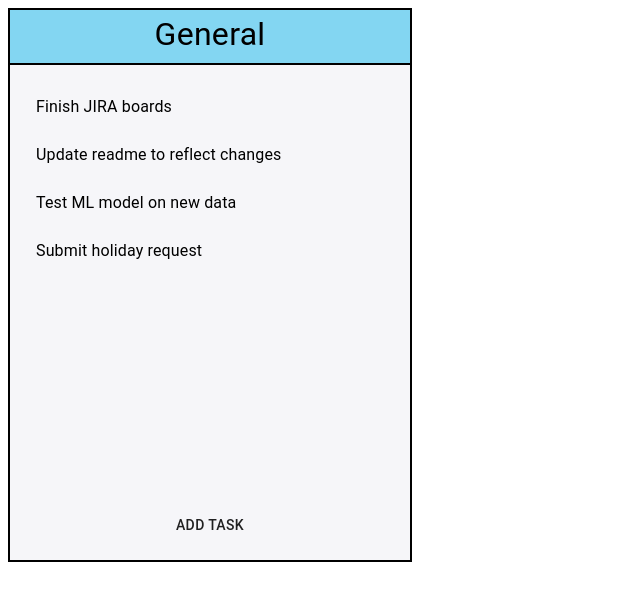
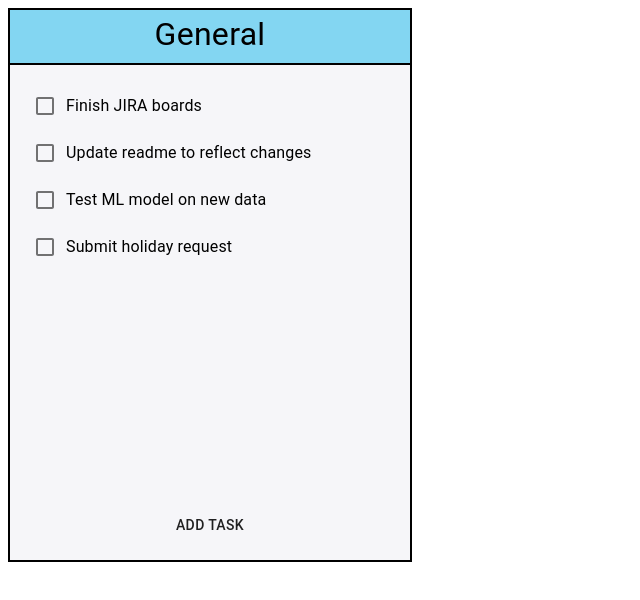
Before and after one commit to joekitsmith/task-tracker, a React (Create React App) app: page / in a window 1280 px wide. Shown: the top 600 px of the page, without its empty margins (0-640 px from the left). Built offline with nearby package versions, Linux system fonts and the light colour scheme.

Commit message:
Changed List to FormGroup with checkboxes and connection to redux

```diff
--- a/src/components/TaskList.js
+++ b/src/components/TaskList.js
@@ -1,13 +1,21 @@
 import { useSelector } from 'react-redux'
 import { makeStyles } from '@material-ui/core/styles'
-import List from '@material-ui/core/List'
-import ListItem from '@material-ui/core/ListItem'
-import ListItemText from '@material-ui/core/ListItemText'
+import FormGroup from '@material-ui/core/FormGroup'
+import FormControlLabel from '@material-ui/core/FormControlLabel'
+import Checkbox from '@material-ui/core/Checkbox'
+import { useDispatch } from 'react-redux'
+import { bindActionCreators } from "redux"
+import { actionCreators } from "../state/index"
 
 const useStyles = makeStyles(() => ({
     list:{
         maxHeight: '100%',
-        overflow: 'auto'
+        overflow: 'auto',
+        marginLeft: 15,
+        marginTop: 10
+    },
+    task:{
+        marginBottom:5
     }
 }))
 
@@ -15,19 +23,30 @@ const TaskList = () => {
 
     const classes = useStyles()
 
+    const dispatch = useDispatch()
+    const { checkTaskAsCompleted } = bindActionCreators(actionCreators, dispatch)
+
+    const handleChange = (val) => {
+        checkTaskAsCompleted(val.target.name)
+    }
+
     const taskList = useSelector((taskList) => taskList.tasks)
 
     if (!taskList || !taskList.length) {
         return <div>No tasks</div>
     }
     return (
-        <List className={classes.list}>
-            {taskList.map((task, id) => (
-                <ListItem key={id}>
-                    <ListItemText id={id} primary={task.text} data-testid='task'/>
-                </ListItem>
+        <FormGroup className={classes.list}>
+            {taskList.map((task) => (
+                <FormControlLabel
+                    key={task.id}
+                    data-testid='task'
+                    className = {classes.task}
+                    control={<Checkbox checked={task.completed} onChange={handleChange} name={task.id.toString()} color="primary"/>}
+                    label={task.text}
+                />
             ))}
-        </List>
+        </FormGroup>
     )
 }
 
```
